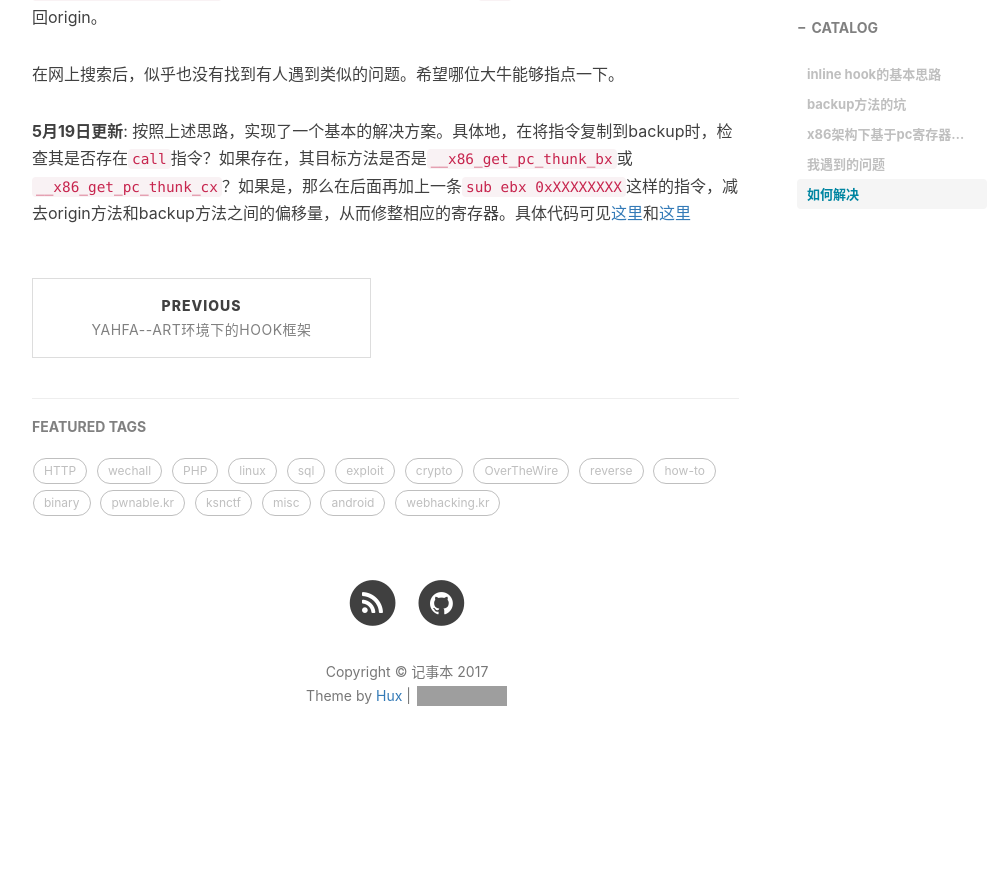
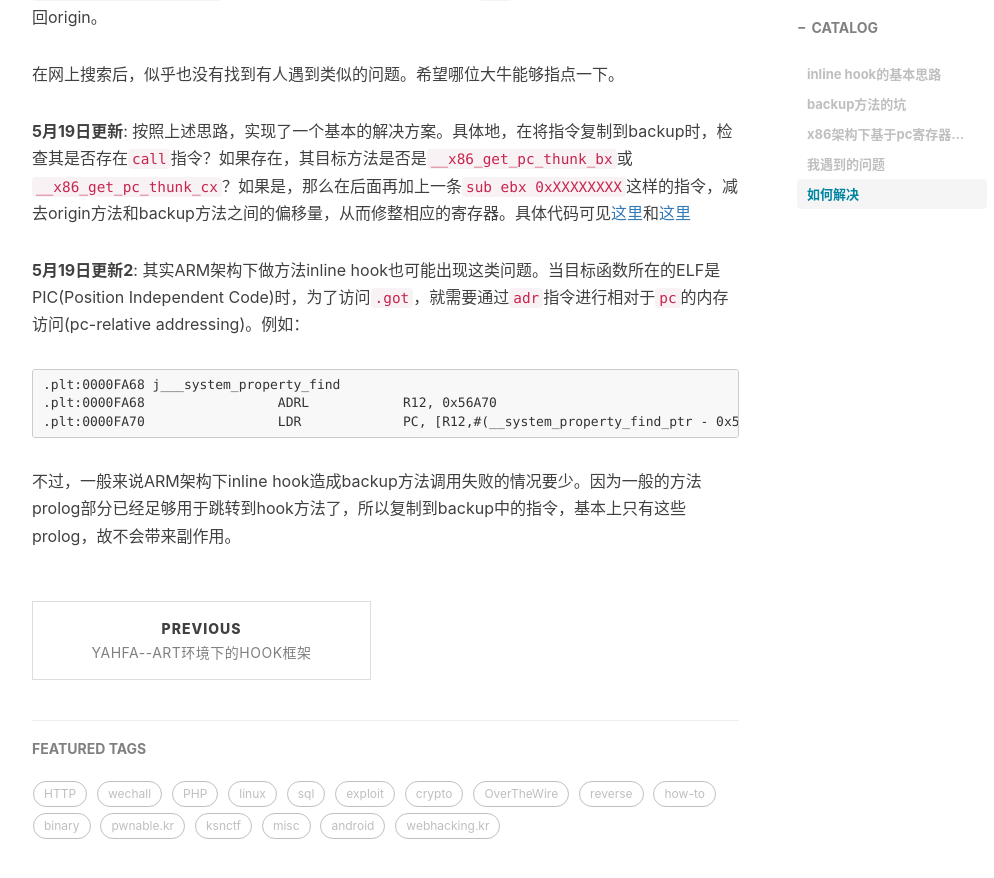
Before and after one commit to rk700/rk700.github.io, a Jekyll site: the page built from _posts/2017-05-18-x86-inline-hook-mistake.md, in a window 1280 px wide and 900 px high, scrolled down 3064 px. Shown: the top 878 px of the window, without its empty margins (233-1227 px from the left). Built offline with Jekyll 4.4.1, drawn with Linux system fonts in a browser that asks for light colours; nearby versions of some CDN libraries; comment, search, counter and statistics services are not loaded; before the commit the page ends 3847 px from its top, so only the background shows below that; grey boxes are pictures that could not be loaded.

Commit message:
add inline hook detail for arm

```diff
--- a/_posts/2017-05-18-x86-inline-hook-mistake.md
+++ b/_posts/2017-05-18-x86-inline-hook-mistake.md
@@ -101,3 +101,13 @@ if (backup[offset] == 0xe8) {
 
 
 __5月19日更新__: 按照上述思路，实现了一个基本的解决方案。具体地，在将指令复制到backup时，检查其是否存在`call`指令？如果存在，其目标方法是否是`__x86_get_pc_thunk_bx`或`__x86_get_pc_thunk_cx`？如果是，那么在后面再加上一条`sub ebx 0xXXXXXXXX`这样的指令，减去origin方法和backup方法之间的偏移量，从而修整相应的寄存器。具体代码可见[这里](https://github.com/rk700/VirtualHook/commit/70ecbe5b878595cefe0b2b742283f1a42ba075f1#diff-6a849b4a951a45abcae8451bb105af62R98)和[这里](https://github.com/rk700/VirtualHook/commit/70ecbe5b878595cefe0b2b742283f1a42ba075f1#diff-6a849b4a951a45abcae8451bb105af62R180)
+
+__5月19日更新2__: 其实ARM架构下做方法inline hook也可能出现这类问题。当目标函数所在的ELF是PIC(Position Independent Code)时，为了访问`.got`，就需要通过`adr`指令进行相对于`pc`的内存访问(pc-relative addressing)。例如：
+
+{% highlight asm %}
+.plt:0000FA68 j___system_property_find
+.plt:0000FA68                 ADRL            R12, 0x56A70
+.plt:0000FA70                 LDR             PC, [R12,#(__system_property_find_ptr - 0x56A70)]! ; __system_property_find
+{% endhighlight %}
+
+不过，一般来说ARM架构下inline hook造成backup方法调用失败的情况要少。因为一般的方法prolog部分已经足够用于跳转到hook方法了，所以复制到backup中的指令，基本上只有这些prolog，故不会带来副作用。
```
